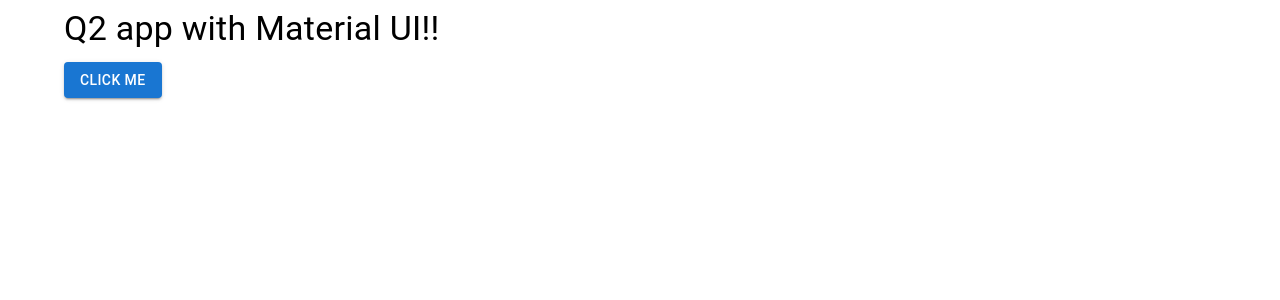
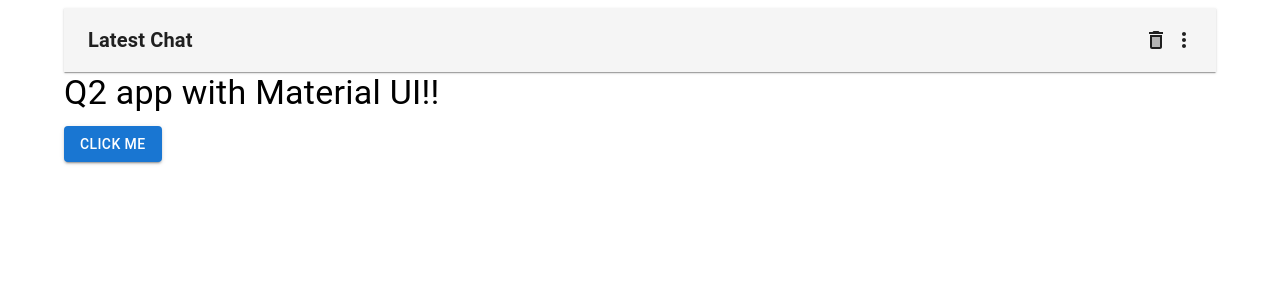
Before and after one commit to Zero-One-Operators/q2-frontend, a Next.js app: page / in a window 1280 px wide. Shown: the top 300 px of the page. Built offline with nearby package versions, Linux system fonts and the light colour scheme.

Commit message:
Created header component. includes Delete/trash icon and button dropdown for q2-frontend #10 ticket

```diff
--- a/package.json
+++ b/package.json
@@ -16,6 +16,7 @@
   "dependencies": {
     "@emotion/react": "^11.14.0",
     "@emotion/styled": "^11.14.0",
+    "@mui/icons-material": "^6.4.5",
     "@mui/material": "^6.4.5",
     "next": "15.1.7",
     "react": "^19.0.0",
--- a/src/app/page.tsx
+++ b/src/app/page.tsx
@@ -1,8 +1,10 @@
+import Header from '@/components/Header';
 import { Button, Typography, Container } from '@mui/material';
 
 export default function Home() {
   return (
     <Container>
+      <Header />
       <Typography variant="h4" gutterBottom>
         Q2 app with Material UI!!
       </Typography>
--- /dev/null
+++ b/src/components/Header.tsx
@@ -0,0 +1,67 @@
+'use client';
+import React, { useEffect, useState } from 'react';
+import { AppBar, Toolbar, Typography, IconButton, Menu, MenuItem, Box } from '@mui/material';
+import DeleteTwoToneIcon from '@mui/icons-material/DeleteTwoTone';
+import MoreVertTwoToneIcon from '@mui/icons-material/MoreVertTwoTone';
+
+const Header = () => {
+  const [anchorEl, setAnchorEl] = useState<null | HTMLElement>(null);
+  const [isClient, setIsClient] = useState(false);
+
+  useEffect(() => {
+    setIsClient(true);
+  }, []);
+
+  const handleMenuOpen = (event: React.MouseEvent<HTMLButtonElement>) => {
+    setAnchorEl(event.currentTarget);
+  };
+
+  const handleMenuClose = () => {
+    setAnchorEl(null);
+  };
+
+  const handleDeleteClick = () => {
+    return null;
+  };
+
+  return (
+    <AppBar position="static" color="default" elevation={1}>
+      <Toolbar sx={{ justifyContent: 'space-between' }}>
+        <Typography variant="h6" fontWeight="bold">
+          Latest Chat
+        </Typography>
+        <Box display="flex" alignItems="center">
+          <IconButton edge="end" color="inherit" aria-label="delete" onClick={handleDeleteClick}>
+            <DeleteTwoToneIcon />
+          </IconButton>
+          <Box position="relative">
+            <IconButton
+              edge="end"
+              color="inherit"
+              aria-label="more options"
+              onClick={handleMenuOpen}
+              sx={{ display: 'flex', justifyContent: 'center', alignItems: 'center' }}
+            >
+              <MoreVertTwoToneIcon />
+            </IconButton>
+            {isClient && (
+              <Menu
+                anchorEl={anchorEl}
+                open={Boolean(anchorEl)}
+                onClose={handleMenuClose}
+                anchorOrigin={{ vertical: 'bottom', horizontal: 'center' }}
+                transformOrigin={{ vertical: 'top', horizontal: 'center' }}
+                PaperProps={{ sx: { mt: 1 } }}
+              >
+                <MenuItem onClick={handleMenuClose}>Option 1</MenuItem>
+                <MenuItem onClick={handleMenuClose}>Option 2</MenuItem>
+              </Menu>
+            )}
+          </Box>
+        </Box>
+      </Toolbar>
+    </AppBar>
+  );
+};
+
+export default Header;
```
Also changed, not shown: 1 other file (tests, documents, lock files or other folders).
